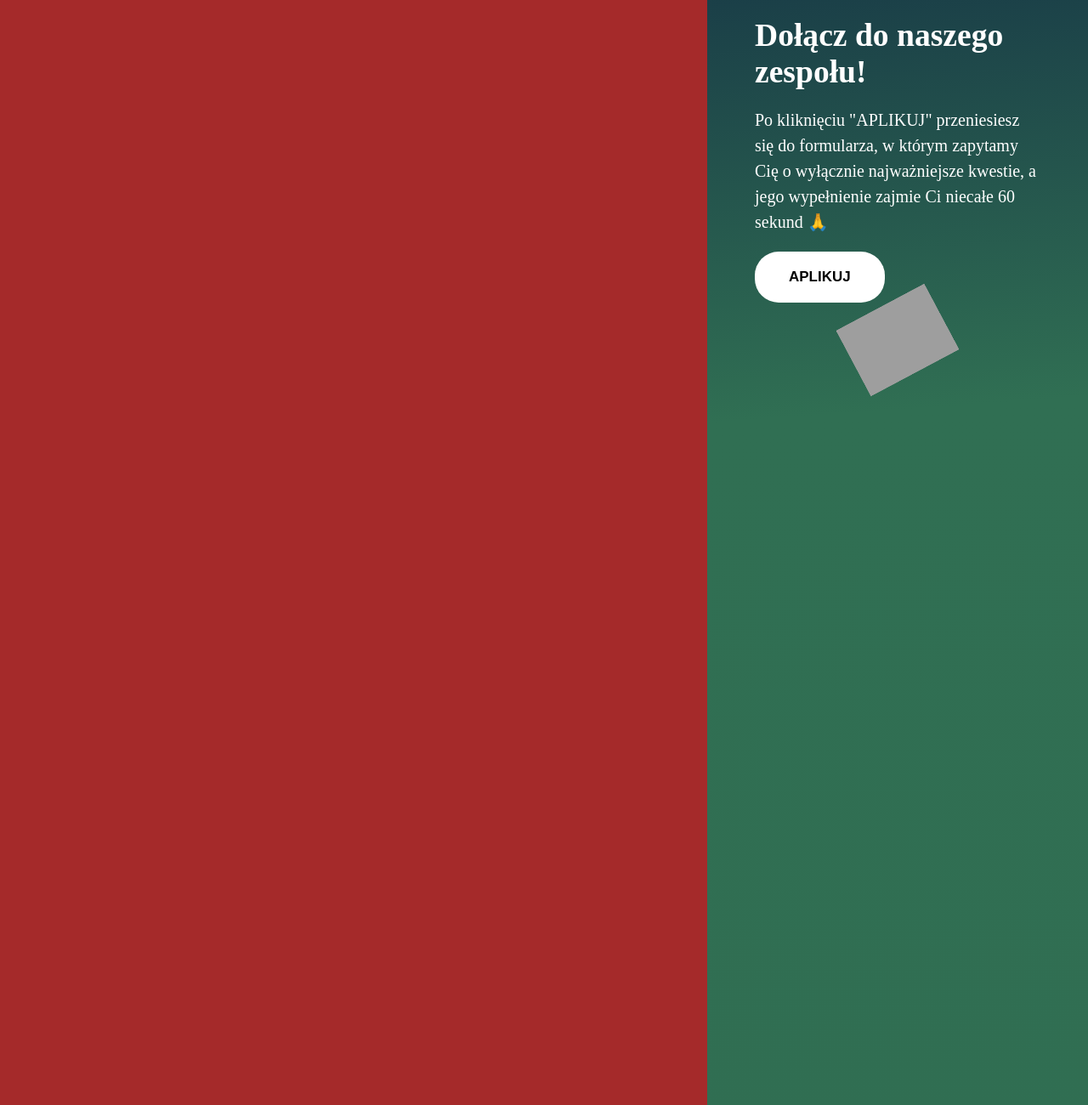
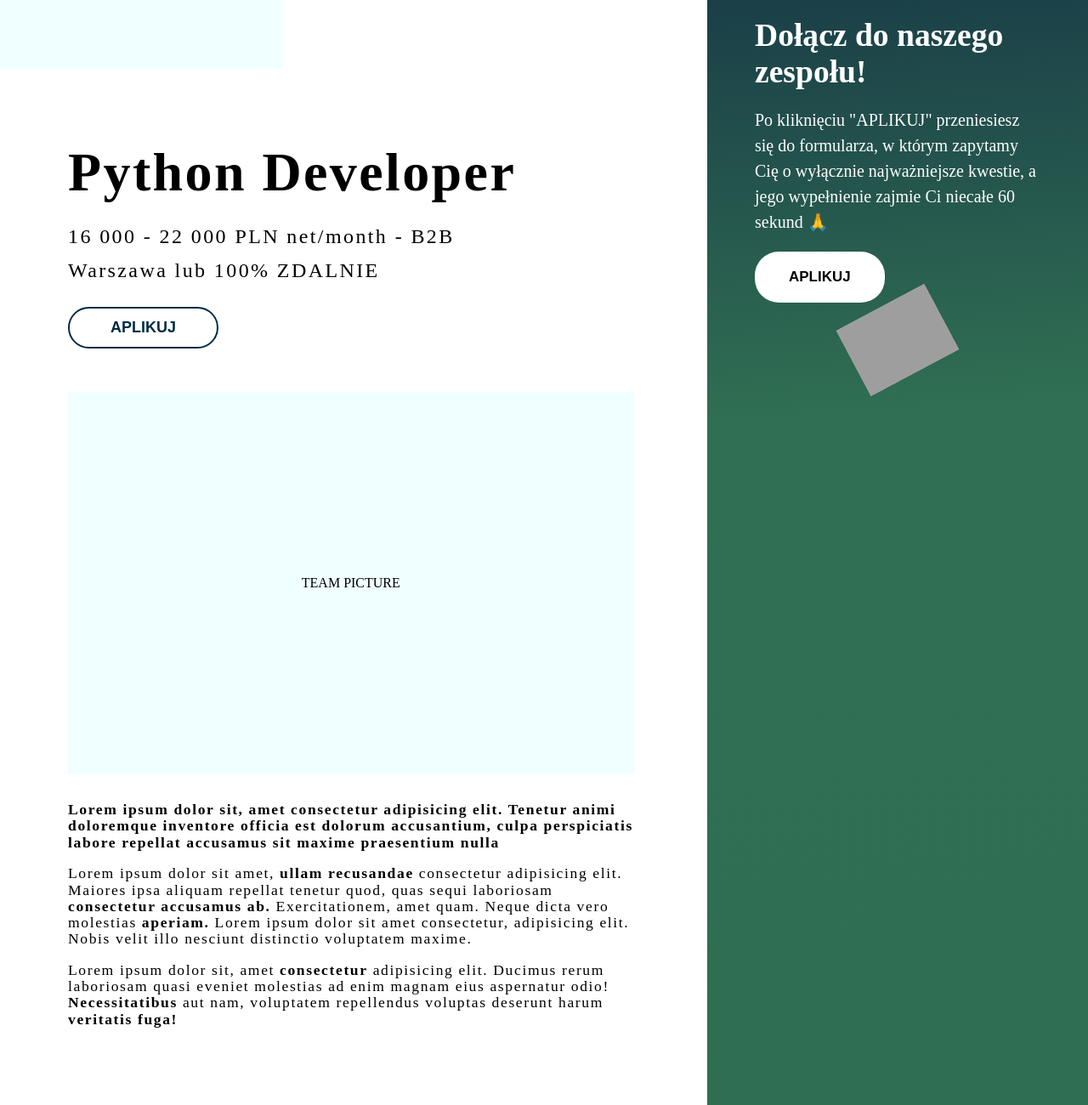
Before and after one commit to FilipKaczmarek/JobOffer-Template, a plain HTML site: page index.html in a window 1280 px wide. Shown: the part 220-1520 px from the top of the page at 85% size. Drawn offline with Linux system fonts and the light colour scheme; grey boxes are pictures that could not be loaded.

Commit message:
job-title and about-us sections styled

```diff
--- a/index.html
+++ b/index.html
@@ -11,10 +11,38 @@
   <body>
     <main id="main-content">
       <div id="job-offer">
-        <div class="company-logo"></div>
-        <div class="job-title"></div>
-        <div class="team-picture"></div>
-        <section aria-labelledby="about-us-section" class="about-us"></section>
+        <div class="company-logo">LOGO</div>
+        <div class="job-title">
+          <h1>Python Developer</h1>
+          <span>16 000 - 22 000 PLN net/month - B2B</span>
+          <span> Warszawa lub 100% ZDALNIE </span>
+          <button>APLIKUJ</button>
+        </div>
+        <div class="team-picture">TEAM PICTURE</div>
+        <section aria-labelledby="about-us-section" class="about-us">
+          <p>
+            <strong>
+              Lorem ipsum dolor sit, amet consectetur adipisicing elit. Tenetur
+              animi doloremque inventore officia est dolorum accusantium, culpa
+              perspiciatis labore repellat accusamus sit maxime praesentium
+              nulla
+            </strong>
+          </p>
+          <p>
+            Lorem ipsum dolor sit amet, <strong>ullam recusandae</strong> consectetur adipisicing elit. Maiores
+            ipsa aliquam repellat tenetur quod, quas sequi
+            laboriosam <strong>consectetur accusamus ab.</strong> Exercitationem, amet quam.
+            Neque dicta vero molestias <strong>aperiam.</strong> Lorem ipsum dolor sit amet
+            consectetur, adipisicing elit. Nobis velit illo nesciunt distinctio
+            voluptatem maxime.
+          </p>
+          <p>
+            Lorem ipsum dolor sit, amet <strong>consectetur</strong> adipisicing elit. Ducimus
+            rerum laboriosam quasi eveniet molestias ad enim magnam eius
+            aspernatur odio! <strong>Necessitatibus</strong> aut nam, voluptatem repellendus
+            voluptas deserunt harum <strong>veritatis fuga!</strong>
+          </p>
+        </section>
         <section aria-labelledby="your-task" class="job-offer__task"></section>
         <section
           aria-labelledby="persona-details"
--- a/styles.css
+++ b/styles.css
@@ -20,7 +20,6 @@ html {
 }
 
 #job-offer {
-  background-color: brown;
   width: 65%;
   min-height: 100vh;
 }
@@ -48,6 +47,80 @@ html {
   justify-content: center;
   align-items: center;
   margin: 3rem;
+}
+
+/* The following styles relate to the positioning of main section  */
+
+.company-logo {
+  position: relative;
+  top: 0;
+  left: 0;
+  width: 40%;
+  height: 300px;
+  background-color: azure;
+
+  display: flex;
+  flex-direction: column;
+  justify-content: center;
+  align-items: center;
+}
+
+.job-title {
+  margin: 2rem 5rem;
+  line-height: 2rem;
+  letter-spacing: 0.15rem;
+}
+
+.job-title > h1 {
+  padding-top: 4rem;
+  font-size: 4rem;
+  font-weight: 700;
+}
+
+.job-title > span {
+  padding-bottom: 0.5rem;
+  display: block;
+  font-size: 1.5rem;
+}
+
+.job-title > button {
+    background-color:transparent;
+	border-radius:42px;
+	border:2px solid #012b43;
+	display:inline-block;
+	cursor:pointer;
+	color:#012b43;
+	font-family:Arial;
+	font-size:18px;
+    font-weight: 700;
+	padding:12px 48px;
+    margin: 1.2rem 0;
+	text-decoration:none;
+}
+
+.job-title > button:hover {
+    background-color: #012b43;
+	color:#ffffff;
+}
+
+.team-picture{
+    margin: 2rem 5rem;
+    background-color: azure;
+    width: 80%;
+    height: 450px;
+
+    display: flex;
+    flex-direction: column;
+    justify-content: center;
+    align-items: center;
+}
+
+.about-us{
+    margin: 2rem 5rem;
+    width: 80%;
+    line-height: 1.2rem;
+    letter-spacing: 0.1rem;
+    font-size: 1.1rem;
 }
 
 /* The following styles relate to the positioning of sections of the side panel */
@@ -102,7 +175,7 @@ html {
   text-decoration: none;
 }
 
-.aside-widget{
+.aside-widget {
   display: block;
   width: 100%;
   transform: scaleX(-1) rotate(28deg);
@@ -110,15 +183,14 @@ html {
   justify-content: center;
 }
 
-
-.aside-widget-arrow{
+.aside-widget-arrow {
   max-width: 35%;
   height: auto;
 }
 
 /* The following styles relate to the positioning of sections of the footer */
 
-.footer-logo__containter{
+.footer-logo__containter {
   width: 100%;
   height: auto;
 
@@ -128,13 +200,13 @@ html {
   align-items: center;
 }
 
-.footer-logo--image{
+.footer-logo--image {
   min-width: 50px;
   height: auto;
   margin: 10px;
 }
 
-.footer-text{
+.footer-text {
   font-size: 1.5rem;
   display: block;
 }
```
Lines whose indentation alone changed are shown as unchanged.
